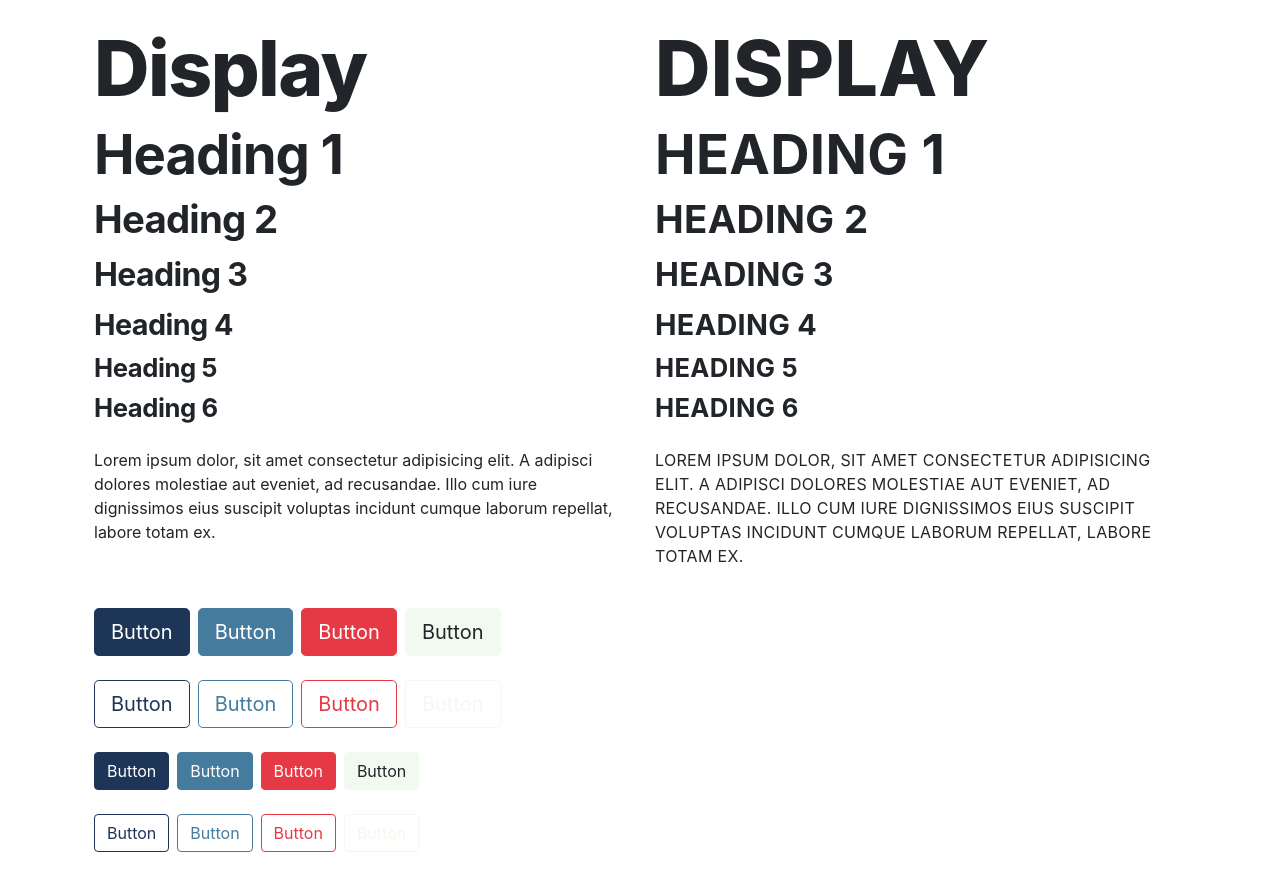
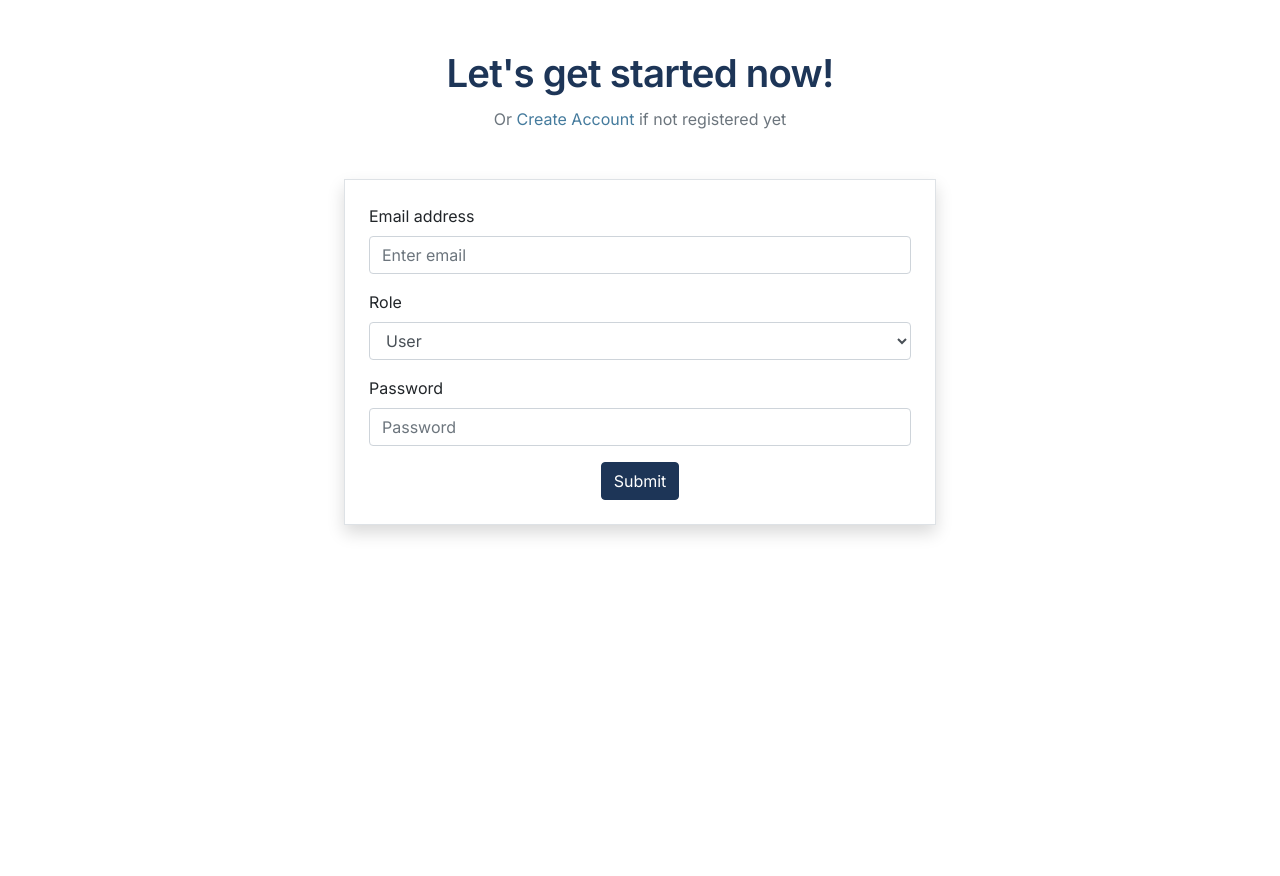
Before and after one commit to MD-AZMAL/OrgChained, a React (Create React App) app in the folder client/: page / in a window 1280 px wide. After the commit the page ends 800 px from the top, so only its background shows below. Built offline with nearby package versions, Linux system fonts and the light colour scheme.

Commit message:
style and library update

```diff
--- a/client/package.json
+++ b/client/package.json
@@ -6,6 +6,7 @@
     "@testing-library/jest-dom": "^5.11.4",
     "@testing-library/react": "^11.1.0",
     "@testing-library/user-event": "^12.1.10",
+    "axios": "^0.21.1",
     "bootstrap": "^4.6.0",
     "bs-breakpoints": "^1.1.1",
     "classnames": "^2.2.6",
--- a/client/src/App.jsx
+++ b/client/src/App.jsx
@@ -1,112 +1,19 @@
 import React from "react";
-import { Container, Row, Col, Button } from "react-bootstrap";
+import { Route, Switch } from "react-router";
+import DSMPage from "./pages/DSMPage/DSMPage";
 
 // style
 import "./App.scss";
+import HomePage from "./pages/HomePage/HomePage";
 
 const App = () => {
   return (
-    <Container className="p-4">
-      <Row>
-        <Col>
-          <h1 className="display">Display</h1>
-          <h1>Heading 1</h1>
-          <h2>Heading 2</h2>
-          <h3>Heading 3</h3>
-          <h4>Heading 4</h4>
-          <h5>Heading 5</h5>
-          <h6>Heading 6</h6>
-
-          <p className="mt-4">
-            Lorem ipsum dolor, sit amet consectetur adipisicing elit. A adipisci
-            dolores molestiae aut eveniet, ad recusandae. Illo cum iure
-            dignissimos eius suscipit voluptas incidunt cumque laborum repellat,
-            labore totam ex.
-          </p>
-        </Col>
-
-        <Col>
-          <h1 className="display uppercase">Display</h1>
-          <h1 className="uppercase">Heading 1</h1>
-          <h2 className="uppercase">Heading 2</h2>
-          <h3 className="uppercase">Heading 3</h3>
-          <h4 className="uppercase">Heading 4</h4>
-          <h5 className="uppercase">Heading 5</h5>
-          <h6 className="uppercase">Heading 6</h6>
-
-          <p className="mt-4 uppercase">
-            Lorem ipsum dolor, sit amet consectetur adipisicing elit. A adipisci
-            dolores molestiae aut eveniet, ad recusandae. Illo cum iure
-            dignissimos eius suscipit voluptas incidunt cumque laborum repellat,
-            labore totam ex.
-          </p>
-        </Col>
-      </Row>
-      <div className="mt-4">
-        <Row>
-          <Col md="6" className="mb-4">
-            <Button variant="color-major" size="lg" className="mr-2">
-              Button
-            </Button>
-            <Button variant="color-minor" size="lg" className="mr-2">
-              Button
-            </Button>
-            <Button variant="color-accent" size="lg" className="mr-2">
-              Button
-            </Button>
-            <Button variant="color-gray" size="lg" className="mr-2">
-              Button
-            </Button>
-          </Col>
-          <Col md="7">
-            <Button variant="outline-color-major" size="lg" className="mr-2">
-              Button
-            </Button>
-            <Button variant="outline-color-minor" size="lg" className="mr-2">
-              Button
-            </Button>
-            <Button variant="outline-color-accent" size="lg" className="mr-2">
-              Button
-            </Button>
-            <Button variant="outline-color-gray" size="lg" className="mr-2">
-              Button
-            </Button>
-          </Col>
-        </Row>
-      </div>
-      <div className="mt-4">
-        <Row>
-          <Col md="6" className="mb-4">
-            <Button variant="color-major" className="mr-2">
-              Button
-            </Button>
-            <Button variant="color-minor" className="mr-2">
-              Button
-            </Button>
-            <Button variant="color-accent" className="mr-2">
-              Button
-            </Button>
-            <Button variant="color-gray" className="mr-2">
-              Button
-            </Button>
-          </Col>
-          <Col md="7">
-            <Button variant="outline-color-major" className="mr-2">
-              Button
-            </Button>
-            <Button variant="outline-color-minor" className="mr-2">
-              Button
-            </Button>
-            <Button variant="outline-color-accent" className="mr-2">
-              Button
-            </Button>
-            <Button variant="outline-color-gray" className="mr-2">
-              Button
-            </Button>
-          </Col>
-        </Row>
-      </div>
-    </Container>
+    <div>
+      <Switch>
+        <Route exact path="/" component={HomePage} />
+        <Route exact path="/dsm" component={DSMPage} />
+      </Switch>
+    </div>
   );
 };
 
--- a/client/src/App.scss
+++ b/client/src/App.scss
@@ -2,12 +2,13 @@
 @import url("https://fonts.googleapis.com/css2?family=Inter:wght@400;600;700;800&display=swap");
 @import "scss/variables";
 
-// * {
-//   font-family: $primary-font;
+* {
+  font-family: $primary-font;
+}
+
 //   font-size: 1.6rem;
 //   font-weight: $regular;
 //   line-height: 2.4rem;
-// }
 
 // html {
 //   font-size: 10px;
@@ -54,44 +55,55 @@
 
 h1 {
   font-size: 3.4rem;
-  font-weight: $bold;
+  // font-weight: $bold;
   line-height: 4rem;
   letter-spacing: -0.068rem;
 }
 
 h2 {
   font-size: 2.4rem;
-  font-weight: $bold;
+  // font-weight: $bold;
   line-height: 3.2rem;
   letter-spacing: -0.048rem;
 }
 
 h3 {
   font-size: 2rem;
-  font-weight: $bold;
+  // font-weight: $bold;
   line-height: 2.8rem;
   letter-spacing: -0.04rem;
 }
 
 h4 {
   font-size: 1.8rem;
-  font-weight: $bold;
+  // font-weight: $bold;
   line-height: 2.4rem;
   letter-spacing: -0.036rem;
 }
 
 h5 {
   font-size: 1.6rem;
-  font-weight: $bold;
+  // font-weight: $bold;
   line-height: 2rem;
   letter-spacing: -0.026rem;
 }
 
 h6 {
   font-size: 1.6rem;
-  font-weight: $bold;
+  // font-weight: $bold;
   line-height: 2rem;
   letter-spacing: -0.026rem;
+}
+
+// Form and links
+
+
+
+a {
+  color: $color-minor;
+  &:hover {
+    color: $color-major;
+  }
 }
 
 // Buttons
@@ -106,3 +118,16 @@ h6 {
     @include button-outline-variant($value);
   }
 }
+
+// Texts
+@each $color, $value in $custom-colors {
+  .text-#{$color} {
+    color: $value;
+  }
+}
+
+@each $color, $value in $custom-colors {
+  .bg-#{$color} {
+    background-color: $value;
+  }
+}
--- a/client/src/index.js
+++ b/client/src/index.js
@@ -1,5 +1,11 @@
 import React from "react";
 import ReactDOM from "react-dom";
+import { BrowserRouter } from "react-router-dom";
 import App from "./App";
 
-ReactDOM.render(<App />, document.getElementById("root"));
+ReactDOM.render(
+  <BrowserRouter>
+    <App />
+  </BrowserRouter>,
+  document.getElementById("root")
+);
```
Also changed, not shown: 1 other file (tests, documents, lock files or other folders). Lines whose indentation alone changed are shown as unchanged.
